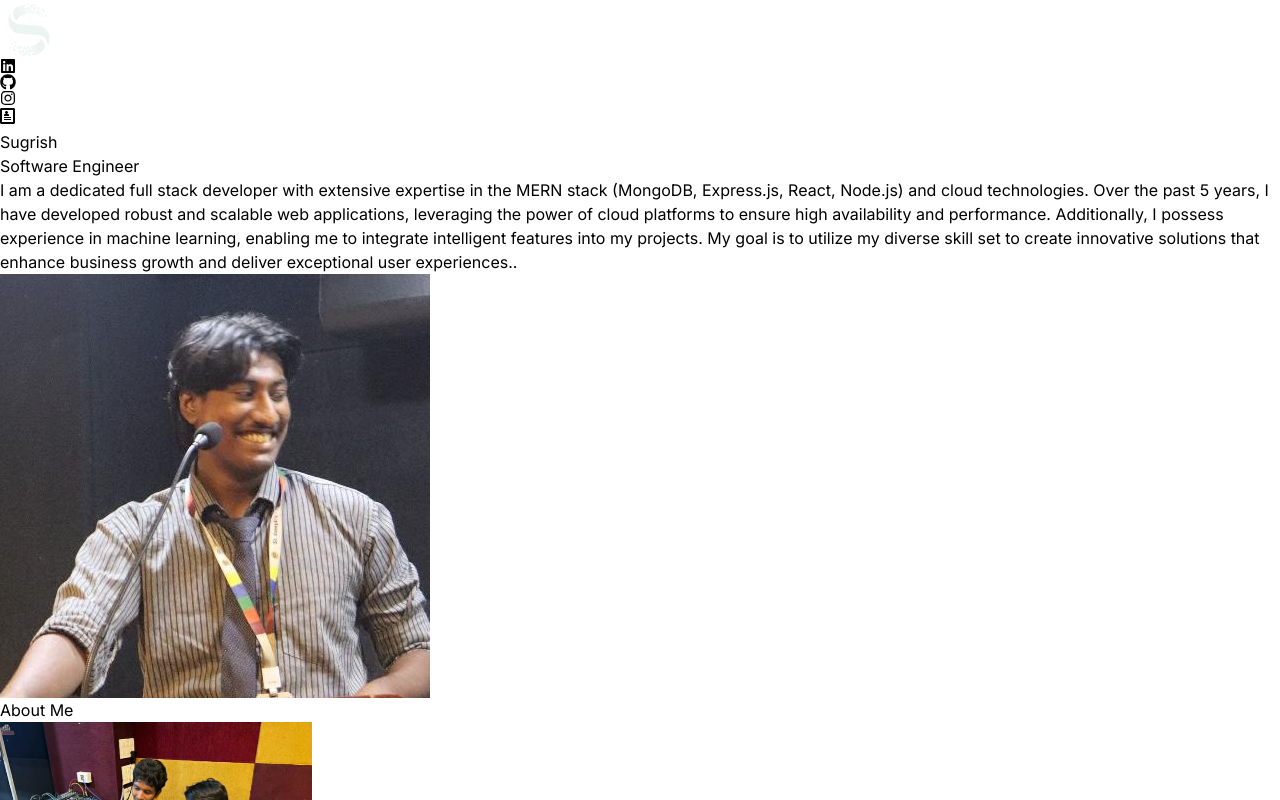
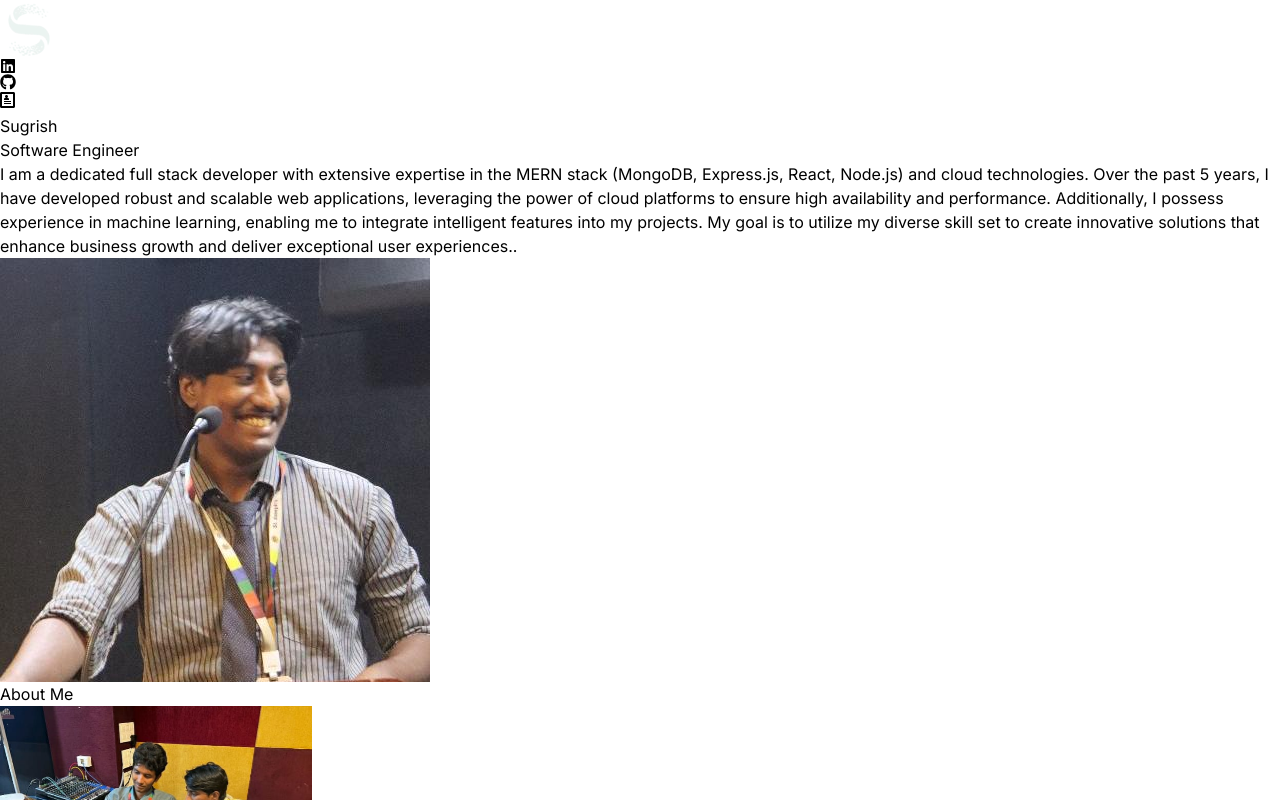
Before and after one commit to sug2004/Portfolio, a React (Vite) app: page / in a window 1280 px wide. Shown: the top 800 px of the page. Built offline with nearby package versions, Linux system fonts and the light colour scheme.

Commit message:
Removed Instagram

```diff
--- a/src/Components/Navbar.jsx
+++ b/src/Components/Navbar.jsx
@@ -1,7 +1,7 @@
 import logo from "../assets/S1.png"
 import { FaLinkedin } from "react-icons/fa"
 import { FaGithub } from "react-icons/fa"
-import { FaInstagram } from "react-icons/fa"
+// import { FaInstagram } from "react-icons/fa"
 import { ImProfile } from "react-icons/im";
 
 import resumePdf from "../assets/Resume/2SUGRISH V M WEB DEVELOPER ML ENGINNER .pdf"
@@ -20,7 +20,7 @@ function Navbar() {
         <div className="m-8 flex items-center justify-center gap-4 text-2xl">
             <a className="hover:bg-gradient-to-r hover:from-pink-300 hover:via-slate-500 hover:to-purple-500 text-white font-bold rounded " href="https://www.linkedin.com/in/sugrish-v-m-2793702b3/"><FaLinkedin /></a>
             <a className="hover:bg-gradient-to-r hover:from-pink-300 hover:via-slate-500 hover:to-purple-500 text-white font-bold rounded " href="https://github.com/sug2004"><FaGithub/></a>
-            <a className="hover:bg-gradient-to-r hover:from-pink-300 hover:via-slate-500 hover:to-purple-500 text-white font-bold rounded" href="https://www.instagram.com/sugrishvm/"><FaInstagram/></a>
+            {/* <a className="hover:bg-gradient-to-r hover:from-pink-300 hover:via-slate-500 hover:to-purple-500 text-white font-bold rounded" href="https://www.instagram.com/sugrishvm/"><FaInstagram/></a> */}
             <button className="hover:bg-gradient-to-r hover:from-pink-300 hover:via-slate-500 hover:to-purple-500 text-white font-bold rounded" onClick={handleDownloadResume}>
                <ImProfile />
             </button>
```
